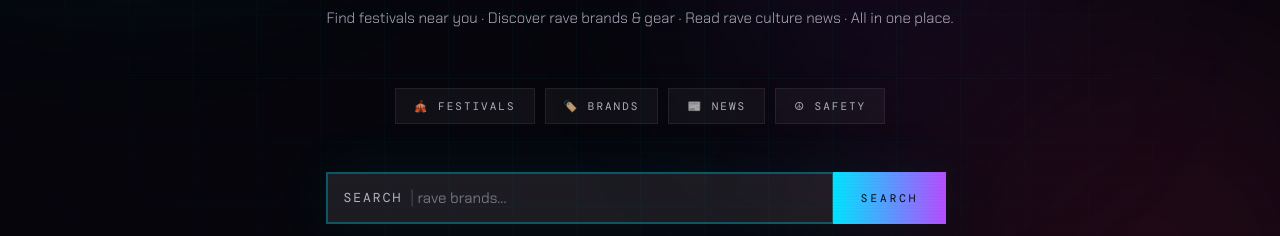
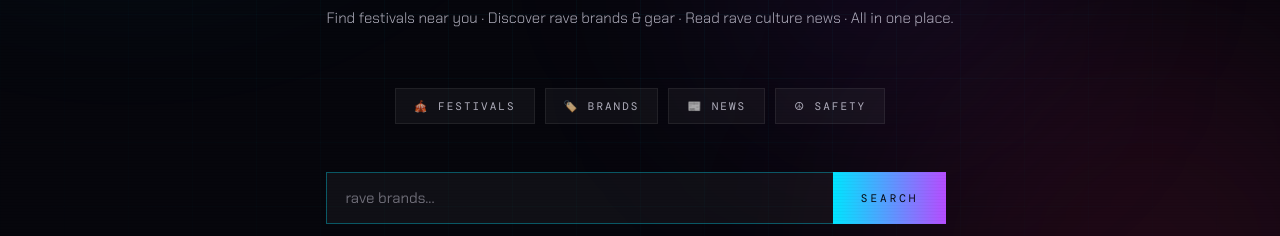
Before and after one commit to beastmodebass7/plurgasm, a plain HTML site: page index.html in a window 1280 px wide. Shown: the part 564-800 px from the top of the page. Drawn offline with nearby package versions, Linux system fonts and the light colour scheme; a web font is replaced by a local one.

Commit message:
Simplify search bar - remove label, clean cursor behavior

```diff
--- a/css/style.css
+++ b/css/style.css
@@ -370,36 +370,13 @@ nav {
 }
 .search-form {
   display: flex;
-  box-shadow: 0 0 60px rgba(0,229,255,0.07);
-}
-.search-form input {
-  flex: 1;
-  background: rgba(255,255,255,0.05);
-  border: 1px solid rgba(0,229,255,0.28);
-  border-right: none;
-  color: var(--white);
-  font-family: 'Chakra Petch', sans-serif;
-  font-size: 15px;
-  padding: 14px 22px;
-  outline: none;
-  transition: border-color 0.2s;
-}
-.search-form input::placeholder { color: var(--faint); }
-.search-form input:focus { border-color: rgba(0,229,255,0.6); }
-.search-form button {
-  background: linear-gradient(90deg, var(--cyan), var(--purple));
-  border: none;
-  color: var(--black);
-  font-family: 'DM Mono', monospace;
-  font-size: 11px;
-  letter-spacing: 3px;
-  text-transform: uppercase;
-  padding: 14px 28px;
-  cursor: pointer;
-  transition: opacity 0.2s;
-  white-space: nowrap;
-}
-.search-form button:hover { opacity: 0.88; }
+  align-items: stretch;
+  width: 100%;
+  max-width: 620px;
+  margin-top: 48px;
+  position: relative;
+  z-index: 200;
+}
 
 /* results panel */
 .search-results {
@@ -2610,45 +2587,29 @@ footer {
   flex: 1;
   background: rgba(255,255,255,0.04);
   border: 1px solid rgba(0,229,255,0.35);
-  padding: 0 16px;
-  gap: 8px;
+  border-right: none;
   height: 52px;
-}
-.search-static {
-  font-family: 'DM Mono', monospace;
-  font-size: 13px;
-  letter-spacing: 2px;
-  text-transform: uppercase;
-  color: var(--muted);
-  white-space: nowrap;
-  flex-shrink: 0;
-  position: relative;
-  z-index: 1;
-  pointer-events: none;
-}
-.search-divider {
-  color: rgba(240,238,255,0.2);
-  font-size: 16px;
-  flex-shrink: 0;
-  position: relative;
-  z-index: 1;
-  pointer-events: none;
-}
+  overflow: hidden;
+}
+
+/* animated cycling placeholder */
 .search-cycle {
+  position: absolute;
+  left: 18px;
+  top: 50%;
+  transform: translateY(-50%);
   font-family: 'Chakra Petch', sans-serif;
   font-size: 15px;
   color: var(--faint);
   pointer-events: none;
-  position: absolute;
-  left: 90px;
-  top: 50%;
-  transform: translateY(-50%);
-  transition: opacity 0.3s;
   white-space: nowrap;
   overflow: hidden;
-  max-width: calc(100% - 100px);
-  text-overflow: ellipsis;
-}
+  max-width: calc(100% - 24px);
+  transition: opacity 0.2s;
+  z-index: 1;
+}
+
+/* real input — starts from left, cursor is blue | on focus */
 .search-real-input {
   position: absolute;
   inset: 0;
@@ -2658,19 +2619,42 @@ footer {
   color: var(--white);
   font-family: 'Chakra Petch', sans-serif;
   font-size: 16px;
-  padding-left: 90px;
-  padding-right: 16px;
-  width: 100%;
-  height: 100%;
+  padding: 0 18px;
+  caret-color: transparent; /* hide cursor until focused */
   z-index: 2;
+}
+
+/* show blue cursor only when focused */
+.search-real-input:focus {
   caret-color: var(--cyan);
 }
 
-/* hide cycle text when user is typing */
-.search-real-input:not(:placeholder-shown) ~ .search-cycle,
-.search-input-wrap.typing .search-cycle {
+/* hide cycle text when typing */
+.search-real-input:focus ~ .search-cycle {
   opacity: 0;
 }
+
+.search-btn {
+  font-family: 'DM Mono', monospace;
+  font-size: 11px;
+  letter-spacing: 3px;
+  text-transform: uppercase;
+  padding: 0 28px;
+  height: 52px;
+  background: linear-gradient(90deg, var(--cyan), var(--purple));
+  color: var(--black);
+  border: none;
+  cursor: pointer;
+  flex-shrink: 0;
+  transition: opacity 0.2s;
+}
+.search-btn:hover { opacity: 0.88; }
+
+/* remove any leftover search-static or search-divider rules */
+.search-static { display: none; }
+.search-divider { display: none; }
+.search-left-label { display: none; }
+.search-right { display: none; }
 
 /* ══════════════════════════════════════════════════
    FESTIVAL FILTER MOBILE OVERFLOW FIX
--- a/index.html
+++ b/index.html
@@ -231,8 +231,6 @@
     <div class="search-wrap" id="search-wrap">
       <div class="search-form">
         <div class="search-input-wrap">
-          <span class="search-static">Search</span>
-          <span class="search-divider">|</span>
           <span class="search-cycle" id="search-cycle-text"></span>
           <input
             type="text"
```
Also changed, not shown: .claude/launch.json (added).
